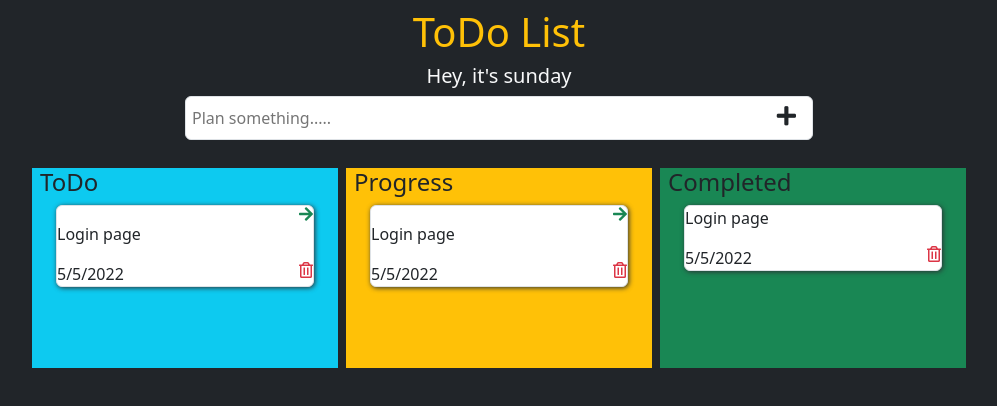
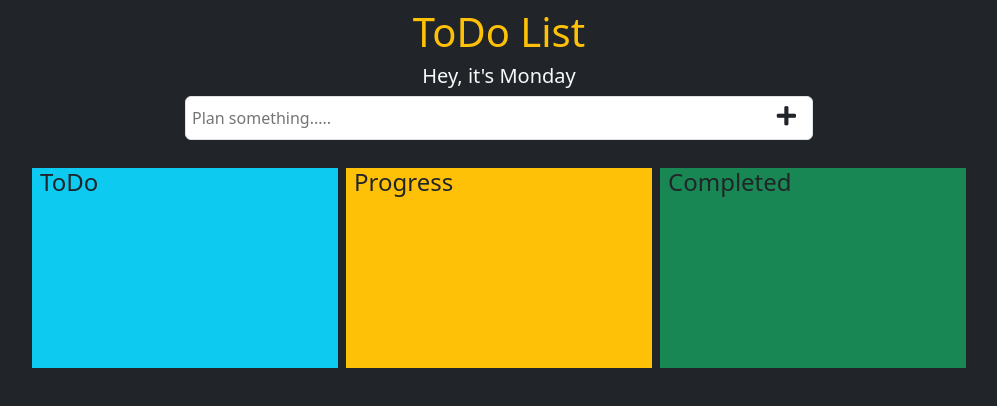
Before and after one commit to jitheshm/todo, a React (Create React App) app: page / in a window 1280 px wide. Shown: the top 406 px of the page, without its empty margins (141-1138 px from the left). Built offline with nearby package versions, Linux system fonts and the light colour scheme.

Commit message:
Todo list completed

```diff
--- a/src/App.js
+++ b/src/App.js
@@ -1,18 +1,33 @@
+import { useState } from "react";
 
 
 
 function App() {
+const [toDos,setTodos]=useState([]);
+const [toDo,setTodo]=useState('');
+let currentDay=new Date().toLocaleDateString('en-us', { weekday:"long"})
+
   return (
-          <section className="container-fluid">
+        <section className="container-fluid">
             <div>
               <div className="mt-2">
                 <h1 className="text-center text-warning">ToDo List</h1>
               </div>
+
+
               <div>
-                <h5 className="text-center text-light">Hey, it's sunday</h5>
+                <h5 className="text-center text-light">Hey, it's {currentDay}</h5>
               </div>
+
+
               <div className="d-flex justify-content-center">
-                <div className="text-start bg-white border rounded col-6" style={{height: '44px'}}><input type="text" className="col-10 my-2 ms-1" style={{borderStyle: 'hidden'}} placeholder="Plan something....." /><i className="fas fa-plus text-end float-end mt-2 me-3" style={{fontSize: '22px'}} /></div>
+                <div className="text-start bg-white border rounded col-6" style={{height: '44px'}}>
+                  <input value={toDo} onChange={(e)=>{setTodo(e.target.value)}} type="text" className="col-10 my-2 ms-1" style={{borderStyle: 'hidden'}} placeholder="Plan something....." />
+                  <i onClick={()=>{
+                     let date=new Date().toLocaleDateString();
+                    setTodos([...toDos,{data:toDo,date:date,status:"todo",id:Date.now()}])}}
+
+                     className="fas fa-plus text-end float-end mt-2 me-3" style={{fontSize: '22px'}} /></div>
               </div>
             </div>
             <div className="row mt-4 mx-3 justify-content-center">
@@ -22,15 +37,48 @@ function App() {
                 </div>
                 <div className="mt-2">
 
+                {
+                  toDos.map((obj)=>{
+                    if(obj.status==="todo"){
+
+                  return(
+                  <div className="border rounded bg-white mx-4 mb-4" style={{minHeight: '33px', boxShadow: '1px 1px 5px 0px rgb(44,49,52)'}} name="looping div">
+                    <div>
+                      <i onClick={()=>{
+                        setTodos(
+                        toDos.filter((value)=>{
+                          if(obj.id===value.id){
+                            value.status="progress"
+                            value.date=new Date().toLocaleDateString();
+
+                          }
+                          return value;
 
 
-                  <div className="border rounded bg-white mx-4 mb-4" style={{minHeight: '33px', boxShadow: '1px 1px 5px 0px rgb(44,49,52)'}} name="looping div">
-                    <div><i className="fas fa-arrow-right text-success d-flex d-md-flex justify-content-end justify-content-md-end" /></div>
+                        }))
+                      }} className="fas fa-arrow-right text-success d-flex d-md-flex justify-content-end justify-content-md-end" />
+                      </div>
                     <div>
-                      <p style={{overflowWrap: 'break-word'}}>Login page </p>
+                      <p style={{overflowWrap: 'break-word'}}>{obj.data} </p>
                     </div>
-                    <div className="row"><span className="fs-6 fw-lighter d-lg-flex justify-content-lg-start align-items-lg-end col-6">5/5/2022</span><i className="far fa-trash-alt text-danger d-flex d-md-flex justify-content-end justify-content-md-end col-6" /></div>
+                    <div className="row"><span className="fs-6 fw-lighter d-lg-flex justify-content-lg-start align-items-lg-end col-6">{obj.date}</span>
+                    <i onClick={()=>{
+                      setTodos(toDos.filter((value)=>{
+                       if(value.id===obj.id)
+                       {
+                        value.status="cancelled"
+                        value.date=new Date().toLocaleDateString();
+                       }
+                       return value
+                      }))
+                    }} className="fas fa-times text-danger d-flex d-md-flex justify-content-end justify-content-md-end col-6" /></div>
                   </div>
+                  )}
+                  else{
+                    return(null)
+                  }
+                  })
+                }
 
 
 
@@ -42,14 +90,49 @@ function App() {
                 </div>
                 <div className="mt-2">
 
+                 {
+                  toDos.map((obj)=>{
+                  if(obj.status==="progress")
+                  {
+                    return(
+                  <div className="border rounded bg-white mx-4 mb-4" style={{minHeight: '33px', boxShadow: '1px 1px 5px rgb(44,49,52)'}} name="looping div">
+                    <div><i onClick={()=>{
+                        setTodos(
+                        toDos.filter((value)=>{
+                          if(obj.id===value.id){
+                            value.status="completed"
+                            value.date=new Date().toLocaleDateString();
 
-                  <div className="border rounded bg-white mx-4 mb-4" style={{minHeight: '33px', boxShadow: '1px 1px 5px rgb(44,49,52)'}} name="looping div">
-                    <div><i className="fas fa-arrow-right text-success d-flex d-md-flex justify-content-end justify-content-md-end" /></div>
+                          }
+                          return value;
+
+
+
+                        }))
+                      }}
+                    className="fas fa-arrow-right text-success d-flex d-md-flex justify-content-end justify-content-md-end" /></div>
                     <div>
-                      <p style={{overflowWrap: 'break-word'}}>Login page</p>
+                      <p style={{overflowWrap: 'break-word'}}>{obj.data}</p>
                     </div>
-                    <div className="row"><span className="fs-6 fw-lighter d-lg-flex justify-content-lg-start align-items-lg-end col-6">5/5/2022</span><i className="far fa-trash-alt text-danger d-flex d-md-flex justify-content-end justify-content-md-end col-6" /></div>
+                    <div className="row"><span className="fs-6 fw-lighter d-lg-flex justify-content-lg-start align-items-lg-end col-6">{obj.date}</span>
+                    <i
+                    onClick={()=>{
+                      setTodos(toDos.filter((value)=>{
+                       if(value.id===obj.id)
+                       {
+                        value.status="cancelled"
+                        value.date=new Date().toLocaleDateString();
+                       }
+                       return value
+                      }))
+                    }}
+                     className="fas fa-times text-danger d-flex d-md-flex justify-content-end justify-content-md-end col-6" /></div>
                   </div>
+                    )
+                  }
+                  else
+                  return null
+                  })}
 
 
 
@@ -62,19 +145,49 @@ function App() {
                 <div className="mt-2">
 
 
+                  {
+                    toDos.map((obj)=>{
+                      if(obj.status==="completed" || obj.status==="cancelled")
+                      {
+                      return(
+                        <div className="border rounded bg-white mx-4 mb-4" style={{minHeight: '33px', boxShadow: '1px 1px 5px rgb(44,49,52)'}} name="looping div">
+                    <div>
+                    <p style={{overflowWrap: 'break-word'}}>
+                   { obj.status==="completed" &&
+                   <span>{obj.data}</span>
+                   }
+                   { obj.status==="cancelled" &&
+                    <span style={{textDecoration: 'line-through',color: 'rgb(230, 9, 9)'}}>{obj.data}</span>
+                   }
+                   </p>
 
-                  <div className="border rounded bg-white mx-4 mb-4" style={{minHeight: '33px', boxShadow: '1px 1px 5px rgb(44,49,52)'}} name="looping div">
-                    <div>
-                      <p style={{overflowWrap: 'break-word'}}>Login page</p>
                     </div>
-                    <div className="row"><span className="fs-6 fw-lighter d-lg-flex justify-content-lg-start align-items-lg-end col-6">5/5/2022</span><i className="far fa-trash-alt text-danger d-flex d-md-flex justify-content-end justify-content-md-end col-6" /></div>
+                    <div className="row"><span className="fs-6 fw-lighter d-lg-flex justify-content-lg-start align-items-lg-end col-6">{obj.date}</span>
+                    <i onClick={()=>{
+                      if (window.confirm('Are you sure ?')) {
+                        setTodos(toDos.filter((value)=>{
+                           return value.id!==obj.id
+                        }))
+
+                       }
+                     }
+                    } className="far fa-trash-alt text-danger d-flex d-md-flex justify-content-end justify-content-md-end col-6" /></div>
                   </div>
+                      )}
+                      else
+                      return null
+                    })
+
+                  }
 
 
 
                 </div>
               </div>
+
+
             </div>
+
           </section>
 
 
```
